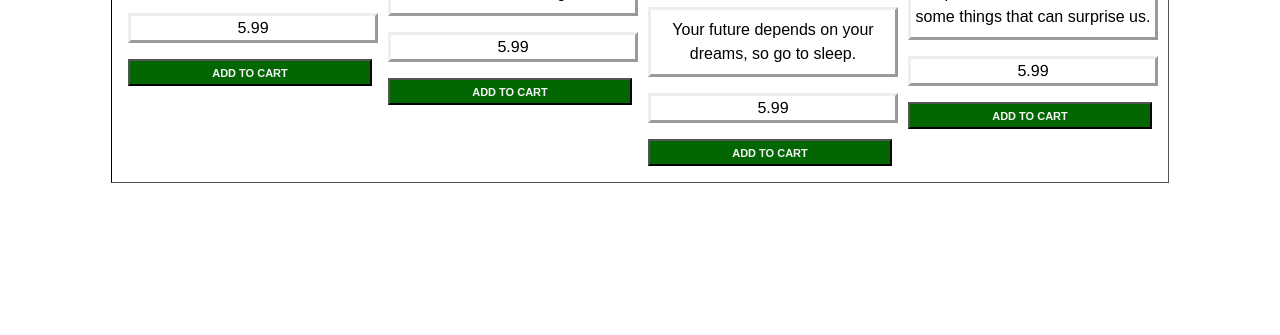
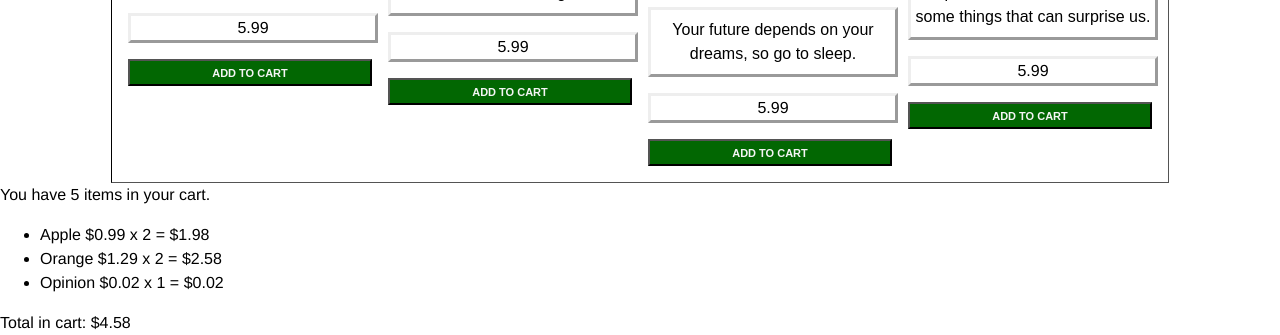
Before and after one commit to ParulK-bhardwaj/mood-shop, a plain HTML site: page index.html in a window 1280 px wide. Shown: the part 1315-1650 px from the top of the page. Before the commit the page ends 1498 px from the top, so only its background shows below. Drawn offline with Linux system fonts and the light colour scheme.

Commit message:
connect cart to footer

```diff
--- a/index.html
+++ b/index.html
@@ -22,8 +22,17 @@
         </div>
     </main>
 
-    <footer>
-        <!-- Footer -->
+    <footer id="cart">
+         <!-- Footer -->
+        <div id='cart-qty'>
+            <!-- cart qty -->
+          </div>
+          <ul id='item-list'>
+            <!-- cart items -->
+          </ul>
+          <div id='cart-total'>
+            <!-- cart total -->
+          </div>
     </footer>
 
     <script src="scripts.js" type="module"></script>
--- a/scripts.js
+++ b/scripts.js
@@ -1,6 +1,14 @@
 import data from './data.js'
 
+
 const itemsContainer = document.querySelector('#items')
+const itemList = document.getElementById('item-list')
+const cartQty = document.getElementById('cart-qty')
+const cartTotal = document.getElementById('cart-total')
+itemList.innerHTML = '<li> Hello World</li>'
+
+
+
 
 // the length of our data determines how many times this loop goes around
 for (let i = 0; i < data.length; i += 1) {
@@ -63,12 +71,25 @@ function addItem(name, price) {
 function showItems() {
 
     const qty = getQty();
-    console.log(`You have ${qty} items in your cart.`)
+    cartQty.innerHTML = `You have ${qty} items in your cart.`
+    // console.log(`You have ${qty} items in your cart.`)
+
+    let itemStr = ''
     for (let i = 0; i < cart.length; i += 1) {
-        console.log(`- ${cart[i].name} $${cart[i].price} x ${cart[i].qty}`)
+        // console.log(`- ${cart[i].name} $${cart[i].price} x ${cart[i].qty}`)
+
+        // const name = cart[i].name
+		// const price = cart[i].price
+		// const qty = cart[i.qty]
+        //{name: 'Apple', price : 0.99, qty: 3}
+
+		const {name, price, qty} = cart[i]
+		itemStr += `<li id="cart-list">
+		${name} $${price} x ${qty} = $${qty * price}  </li>`
     }
-
-    console.log(`Cart Total: $${getTotal()}`)
+    itemList.innerHTML = itemStr
+    // console.log(`Cart Total: $${getTotal()}`)
+    cartTotal.innerHTML = `Total in cart: $${getTotal()}`
 }
 
 // -------------------------------------------------
```
